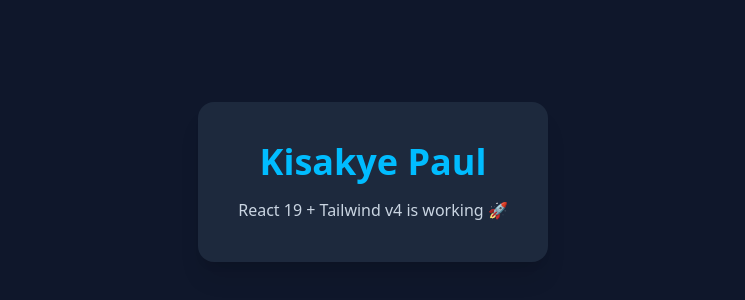
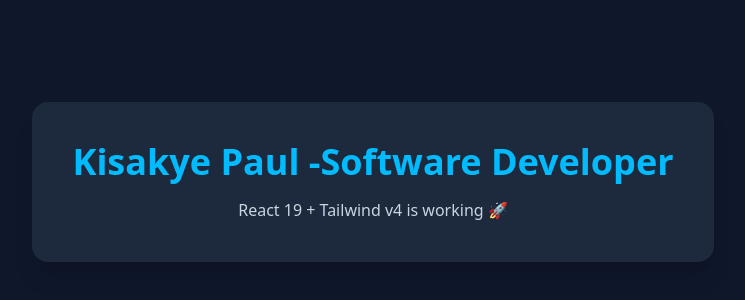
Before and after one commit to PaulDeveloper73/Kisakye-Paul-Elite-Portifolio, a React (Vite) app: page / in a window 1280 px wide. Shown: the part 218-518 px from the top of the page, without its empty margins (267-1012 px from the left). Built offline with nearby package versions, Linux system fonts and the light colour scheme.

Commit message:
Added the developer role

```diff
--- a/src/App.tsx
+++ b/src/App.tsx
@@ -3,7 +3,10 @@
     <div className="min-h-screen bg-slate-900 text-white flex items-center justify-center">
       <div className="bg-slate-800 p-10 rounded-2xl shadow-xl text-center">
         <h1 className="text-4xl font-bold text-sky-400">
-          Kisakye Paul
+          Kisakye Paul -
+          <span>
+            Software Developer
+          </span>
         </h1>
         <p className="mt-4 text-slate-300">
           React 19 + Tailwind v4 is working 🚀
```
